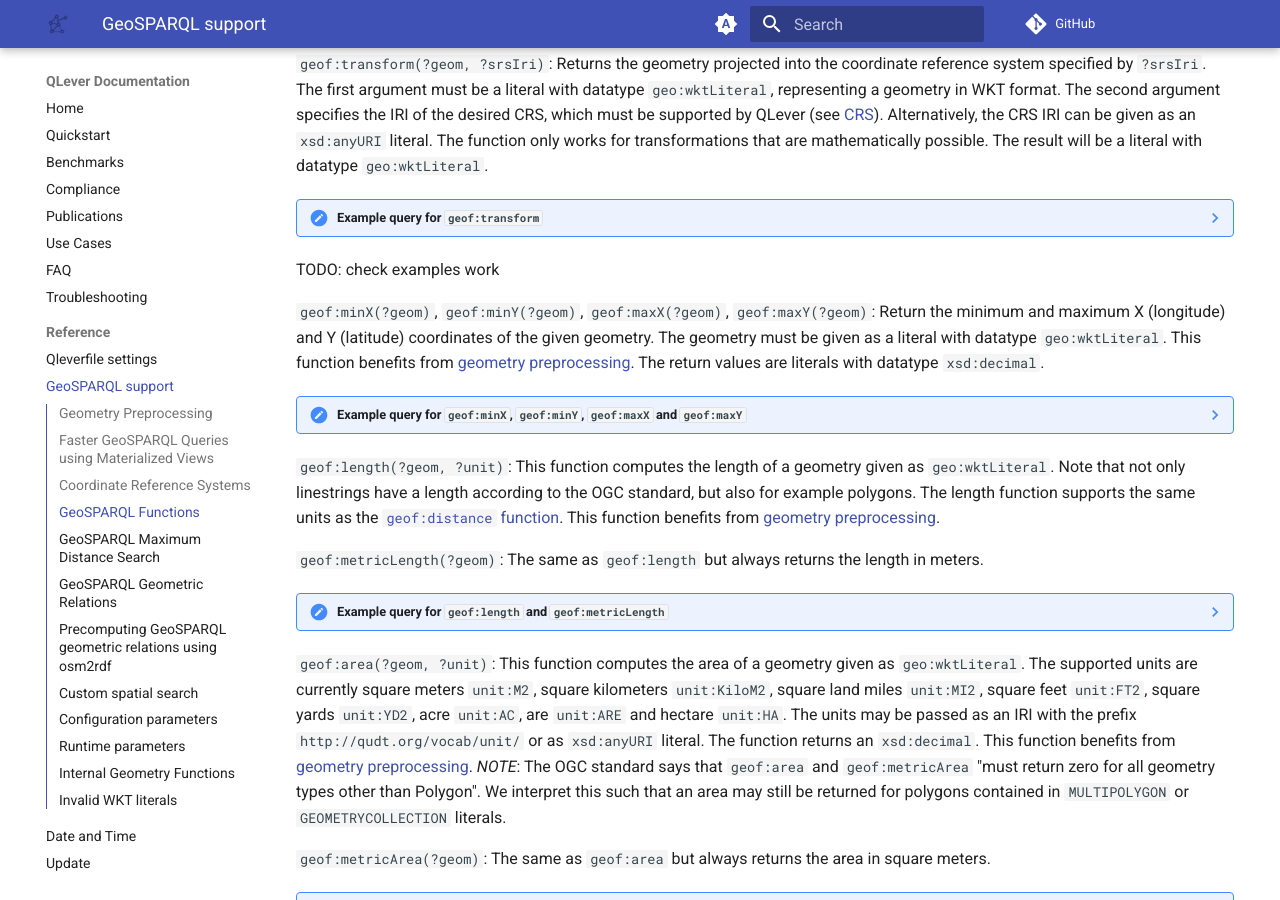
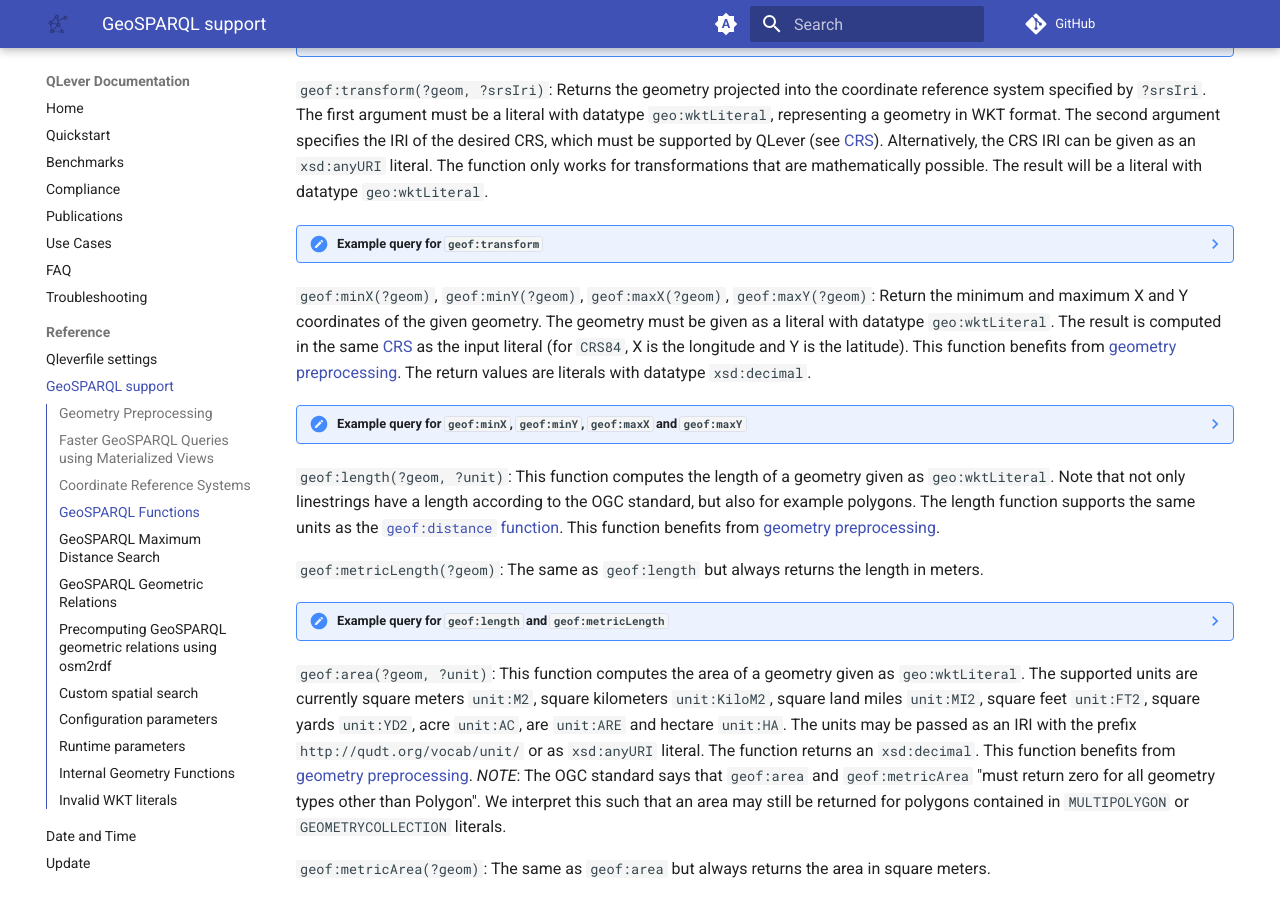
Before and after one commit to qlever-dev/qlever-docs, an MkDocs documentation site: the page built from docs/geosparql.md, in a window 1280 px wide and 900 px high, scrolled down 3088 px. Built offline with MkDocs 1.6.1 and Material for MkDocs 9.7.7, drawn with Linux system fonts in a browser that asks for light colours; plug-ins that fetch from the network failed and are left out; comment, search, counter and statistics services are not loaded; the version menu is left out; some of the changed text lies outside the part shown.

Commit message:
Add CRS documentation for min/max and longitude/latitude. Also fixed and checked the geof:transform example.

````diff
--- a/docs/geosparql.md
+++ b/docs/geosparql.md
@@ -110,12 +110,13 @@ Like `geof:distance`, but always returns the distance in meters as `xsd:decimal`
 
 `geof:latitude(?geom)`, `geof:longitude(?geom)`<a id="geof-lat-lon"></a>:
 Returns latitude and longitude coordinates from a `POINT` geometry, given as a
-literal with datatype `geo:wktLiteral`. The return value is a literal with
+literal with datatype `geo:wktLiteral`. The latitude and longitude are taken from the `CRS84` representation of the point (see [CRS](#coordinate-reference-systems)). The return value is a literal with
 datatype `xsd:decimal`.
 
 ??? note "Example query for `geof:latitude` and `geof:longitude`"
 
-    Coordinates of Freiburg Central Railway Station:
+    Coordinates of Freiburg Central Railway Station in `CRS84` and `WGS84`:
+    TODO: check for correctness
 
     ```sparql {data-demo-engine="osm-planet"}
     PREFIX geo: <http://www.opengis.net/ont/geosparql#>
@@ -124,6 +125,9 @@ datatype `xsd:decimal`.
       BIND ("POINT(7.8412948 47.9977308)"^^geo:wktLiteral AS ?a)
       BIND (geof:latitude(?a) AS ?lat)
       BIND (geof:longitude(?a) AS ?lng)
+      BIND ("<http://www.opengis.net/def/crs/EPSG/0/4326> POINT(47.9977308 7.8412948)"^^geo:wktLiteral AS ?b)
+      BIND (geof:latitude(?b) AS ?lat2)
+      BIND (geof:longitude(?b) AS ?lng2)
     }
     ```
 
@@ -234,25 +238,24 @@ be given as an `xsd:anyURI` literal. The function only works for transformations
 
       # Using xsd:anyURI for CRS IRIs
       # These should return POINT(7 47) (a).
-      BIND (geof:transform(?a, "http://www.opengis.net/def/crs/OGC/1.3/CRS84"^^xsd:anyURI) AS a_crs84)
+      BIND (geof:transform(?a, "http://www.opengis.net/def/crs/OGC/1.3/CRS84"^^xsd:anyURI) AS ?a_crs84)
       BIND (geof:transform(?b, "http://www.opengis.net/def/crs/OGC/1.3/CRS84"^^xsd:anyURI) AS ?b_crs84)
 
       # These should return <http://www.opengis.net/def/crs/EPSG/0/4326> POINT(47 7) (b).
-      BIND (geof:transform(?a, "http://www.opengis.net/def/crs/EPSG/0/4326"^^xsd:anyURI) AS a_wgs84)
+      BIND (geof:transform(?a, "http://www.opengis.net/def/crs/EPSG/0/4326"^^xsd:anyURI) AS ?a_wgs84)
       BIND (geof:transform(?b, "http://www.opengis.net/def/crs/EPSG/0/4326"^^xsd:anyURI) AS ?b_wgs84)
     }
     ```
-TODO: check examples work
 
 `geof:minX(?geom)`, `geof:minY(?geom)`, `geof:maxX(?geom)`, `geof:maxY(?geom)`<a id="geof-minmaxXY"></a>:
-Return the minimum and maximum X (longitude) and Y (latitude) coordinates of the
+Return the minimum and maximum X and Y coordinates of the
 given geometry. The geometry must be given as a literal with datatype
-`geo:wktLiteral`. This function benefits from
+`geo:wktLiteral`. The result is computed in the same [CRS](#coordinate-reference-systems) as the input literal (for `CRS84`, X is the longitude and Y is the latitude). This function benefits from
 [geometry preprocessing](#geometry-preprocessing). The return values are
 literals with datatype `xsd:decimal`.
 
 ??? note "Example query for `geof:minX`, `geof:minY`, `geof:maxX` and `geof:maxY`"
-
+    TODO: check examples work
     ```sparql {data-demo-engine="osm-planet"}
     PREFIX geo: <http://www.opengis.net/ont/geosparql#>
     PREFIX geof: <http://www.opengis.net/def/function/geosparql/>
@@ -262,6 +265,11 @@ literals with datatype `xsd:decimal`.
       BIND (geof:minY(?geometry) AS ?minY) # Result: 3
       BIND (geof:maxX(?geometry) AS ?maxX) # Result: 6
       BIND (geof:maxY(?geometry) AS ?maxY) # Result: 8
+      BIND("LINESTRING(4 2, 3 3, 8 6)"^^geo:wktLiteral AS ?geometryWGS84)
+      BIND (geof:minX(?geometryWGS84) AS ?minX) # Result: 3
+      BIND (geof:minY(?geometryWGS84) AS ?minY) # Result: 2
+      BIND (geof:maxX(?geometryWGS84) AS ?maxX) # Result: 8
+      BIND (geof:maxY(?geometryWGS84) AS ?maxY) # Result: 6
     }
     ```
 
````
